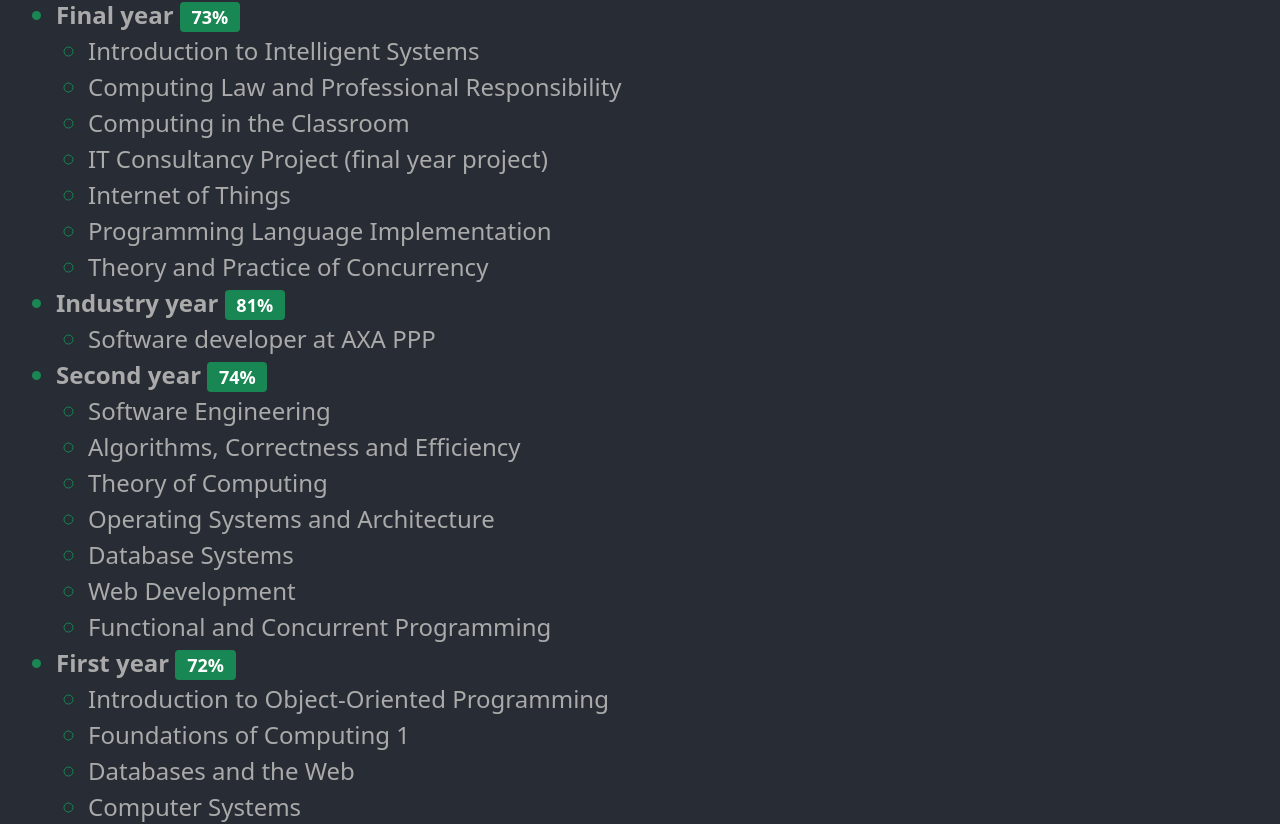
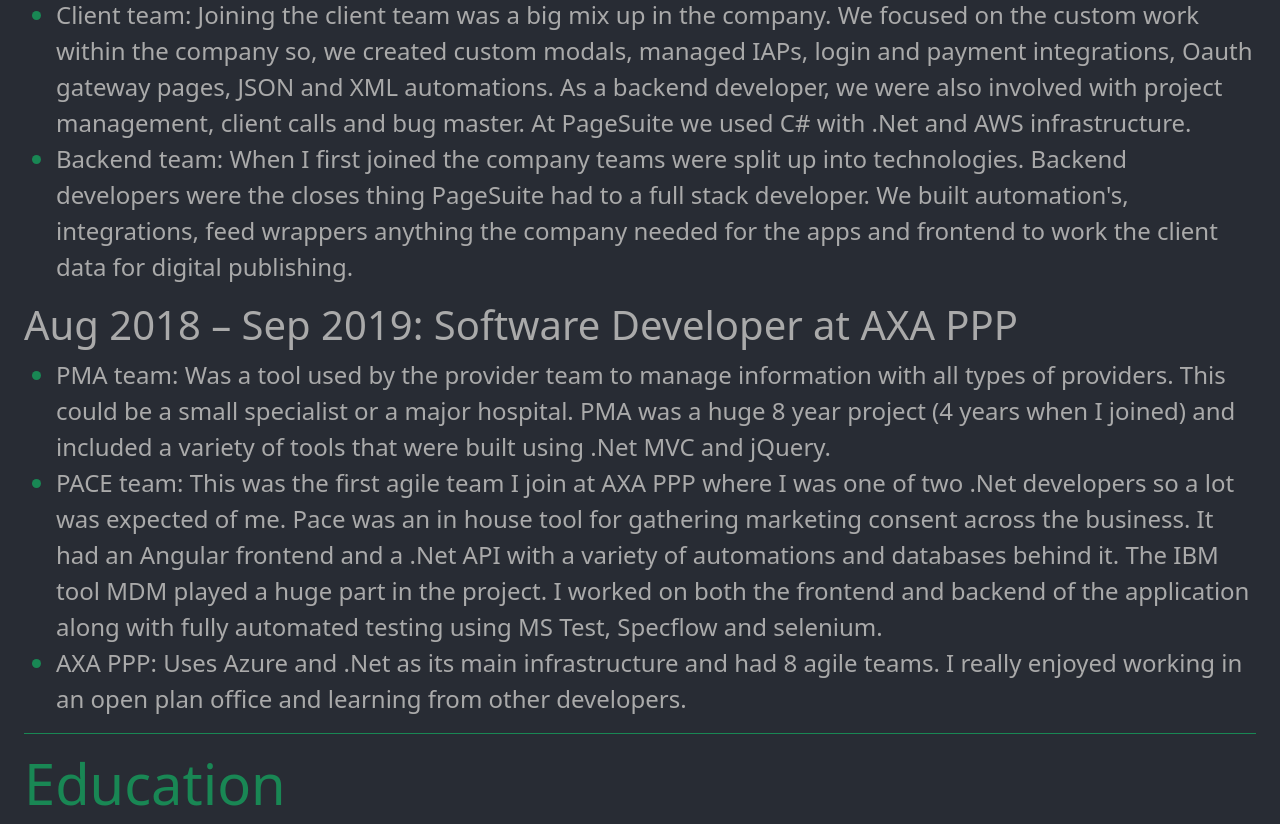
Before and after one commit to OllieRumbol/portfolio, a React (Create React App) app: page /#/aboutMe in a window 1280 px wide. Shown: the part 317-1141 px from the top of the page. Built offline with nearby package versions, Linux system fonts and the light colour scheme.

Commit message:
adding technical experience

```diff
--- a/src/components/AboutMe.js
+++ b/src/components/AboutMe.js
@@ -9,6 +9,61 @@
       <div className='center'>
         <h1 className='colour display-1'>About Me</h1>
       </div>
+      <div>
+        <h4 className='colour display-4 text-success'>Technical Experience</h4>
+      </div>
+      <div>
+        <h6 className='colour display-6'>June 2020 – Now: Junior Software Developer at PageSuite</h6>
+      </div>
+      <div className='colour fs-4'>
+        <ul>
+          <li>
+            <span>
+              Client team: Joining the client team was a big mix up in the company. We focused on the custom work within the company so,
+              we created custom modals, managed IAPs, login and payment integrations, Oauth gateway pages, JSON and XML automations. As
+              a backend developer, we were also involved with project management, client calls and bug master. At PageSuite we used C#
+              with .Net and AWS infrastructure.
+            </span>
+          </li>
+          <li>
+            <span>
+              Backend team: When I first joined the company teams were split up into technologies. Backend developers were the closes
+              thing PageSuite had to a full stack developer. We built automation's, integrations, feed wrappers anything the company needed
+              for the apps and frontend to work the client data for digital publishing.
+            </span>
+          </li>
+        </ul>
+      </div>
+      <div>
+        <h6 className='colour display-6'>Aug 2018 – Sep 2019: Software Developer at AXA PPP</h6>
+      </div>
+      <div className='colour fs-4'>
+        <ul>
+          <li>
+            <span>
+              PMA team: Was a tool used by the provider team to manage information with all types of providers. This could be a small
+              specialist or a major hospital. PMA was a huge 8 year project (4 years when I joined) and included a variety of tools
+              that were built using .Net MVC and jQuery.
+            </span>
+          </li>
+          <li>
+            <span>
+              PACE team: This was the first agile team I join at AXA PPP where I was one of two .Net developers so a lot was
+              expected of me. Pace was an in house tool for gathering marketing consent across the business. It had an Angular frontend
+              and a .Net API with a variety of automations and databases behind it. The IBM tool MDM played a huge part in the project.
+              I worked on both the frontend and backend of the application along with fully automated testing using MS Test, Specflow
+              and selenium.
+            </span>
+          </li>
+          <li>
+            <span>
+              AXA PPP: Uses Azure and .Net as its main infrastructure and had 8 agile teams. I really enjoyed working in an open
+              plan office and learning from other developers.
+            </span>
+          </li>
+        </ul>
+      </div>
+      <hr className='green' />
       <div>
         <h4 className='colour display-4 text-success'>Education</h4>
       </div>
--- a/src/components/shared/ProjectCard.js
+++ b/src/components/shared/ProjectCard.js
@@ -21,7 +21,7 @@
                             <p>{props.technology}</p>
                         </div>
                         <div>
-                            <a href={props.site} target="_blank" rel="noreferrer" class='btn btn-success'>{props.buttonText}</a>
+                            <a href={props.site} target="_blank" rel="noreferrer" className='btn btn-success'>{props.buttonText}</a>
                         </div>
                     </Card.Text>
                 </Card.Body>
```
Lines whose indentation alone changed are shown as unchanged.
